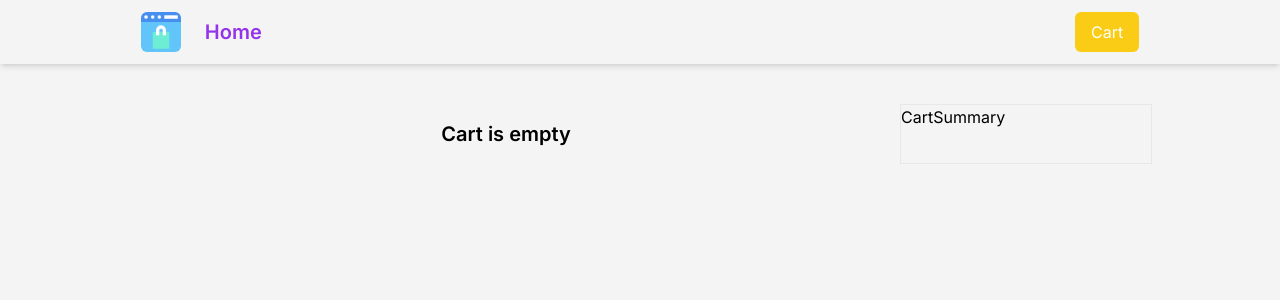
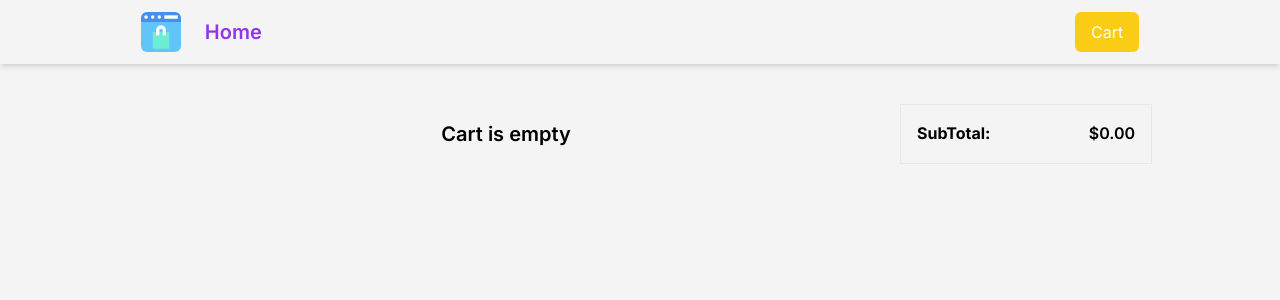
Before and after one commit to shankar7042/ecom-nextjs-assignment, a Next.js app: page /cart in a window 1280 px wide. Shown: the top 300 px of the page. Built offline with nearby package versions, Linux system fonts and the light colour scheme.

Commit message:
cart summary show subtotal

```diff
--- a/src/app/cart/page.tsx
+++ b/src/app/cart/page.tsx
@@ -1,11 +1,26 @@
+"use client";
+
+import { useEffect, useState } from "react";
+
 import CartProducts from "@/components/CartProducts";
 import CartSummary from "@/components/CartSummary";
+import { ProductWithQuantity } from "@/context/CartContext";
+import { useCartContext } from "@/hooks/useCartContext";
 
 export default function Cart() {
+  const { allCartItemProducts, totalQuantity } = useCartContext();
+  const [cartProducts, setCartProducts] = useState<ProductWithQuantity[]>([]);
+
+  useEffect(() => {
+    allCartItemProducts().then((products) => {
+      setCartProducts(products);
+    });
+  }, [allCartItemProducts]);
+
   return (
     <div className="grid grid-cols-[3fr_1fr] w-[80%] mx-auto my-10 gap-4">
-      <CartProducts />
-      <CartSummary />
+      <CartProducts cartProducts={cartProducts} />
+      <CartSummary cartProducts={cartProducts} />
     </div>
   );
 }
--- a/src/components/CartActions.tsx
+++ b/src/components/CartActions.tsx
@@ -8,6 +8,8 @@ interface CartActionsProps {
 const CartActions: React.FC<CartActionsProps> = ({ product }) => {
   const { incrementCartItem, decrementCartItem, deleteFromCart } =
     useCartContext();
+
+  const totalPrice = product.quantity * product.price;
 
   const handleIncrementQty = () => {
     incrementCartItem(product.id);
@@ -38,7 +40,10 @@ const CartActions: React.FC<CartActionsProps> = ({ product }) => {
           +
         </button>
       </div>
-      <div className="ml-10">
+      <div>
+        <p className="font-semibold">${totalPrice.toFixed(2)}</p>
+      </div>
+      <div>
         <button
           onClick={handleDelete}
           className="bg-red-600 px-4 py-2 rounded-md text-white text-sm"
--- a/src/components/CartProducts.tsx
+++ b/src/components/CartProducts.tsx
@@ -1,20 +1,16 @@
 "use client";
 
-import { useEffect, useState } from "react";
+import { useCartContext } from "@/hooks/useCartContext";
+import { ProductWithQuantity } from "@/context/CartContext";
 
-import { ProductWithQuantity } from "@/context/CartContext";
-import { useCartContext } from "@/hooks/useCartContext";
 import CartItem from "./CartItem";
 
-const CartProducts = () => {
-  const { allCartItemProducts, totalQuantity } = useCartContext();
-  const [cartProducts, setCartProducts] = useState<ProductWithQuantity[]>([]);
+interface CartProductsProps {
+  cartProducts: ProductWithQuantity[];
+}
 
-  useEffect(() => {
-    allCartItemProducts().then((products) => {
-      setCartProducts(products);
-    });
-  }, [allCartItemProducts]);
+const CartProducts: React.FC<CartProductsProps> = ({ cartProducts }) => {
+  const { totalQuantity } = useCartContext();
 
   return totalQuantity === 0 ? (
     <div className="text-center font-semibold text-xl my-4">Cart is empty</div>
--- a/src/components/CartSummary.tsx
+++ b/src/components/CartSummary.tsx
@@ -1,5 +1,25 @@
-const CartSummary = () => {
-  return <div className="border">CartSummary</div>;
+import { ProductWithQuantity } from "@/context/CartContext";
+import { useMemo } from "react";
+
+interface CartSummaryProps {
+  cartProducts: ProductWithQuantity[];
+}
+
+const CartSummary: React.FC<CartSummaryProps> = ({ cartProducts }) => {
+  const totalPrice = useMemo(() => {
+    return cartProducts.reduce(
+      (acc, curr) => acc + curr.price * curr.quantity,
+      0
+    );
+  }, [cartProducts]);
+  return (
+    <div className="border p-4">
+      <div className="flex justify-between items-center">
+        <p className="font-bold">SubTotal: </p>
+        <p className="font-semibold">${totalPrice.toFixed(2)}</p>
+      </div>
+    </div>
+  );
 };
 
 export default CartSummary;
```
